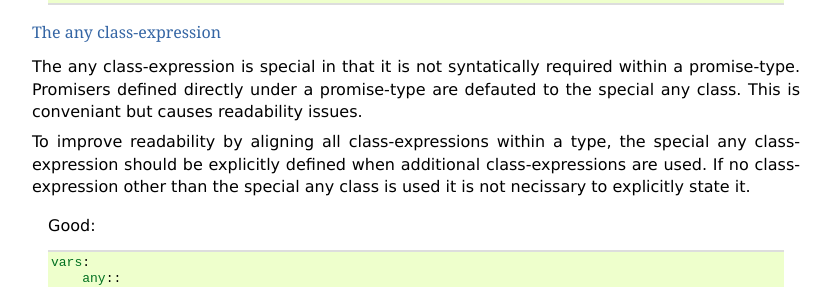
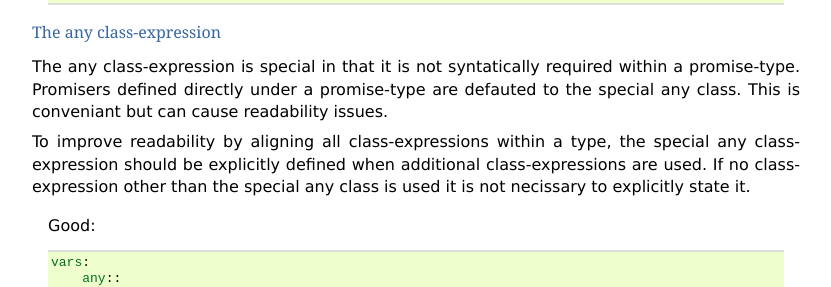
Before and after one commit to nickanderson/CFengine3-Style-Guide, a Sphinx documentation site: the page built from source/index.rst, in a window 1280 px wide and 900 px high, scrolled down 992 px. Shown: the part 203-490 px from the top of the window, without its empty margins (48-879 px from the left). Built offline with Sphinx 7.4.7, drawn with Linux system fonts in a browser that asks for light colours.

Commit message:
Fix grammer

```diff
--- a/source/index.rst
+++ b/source/index.rst
@@ -74,7 +74,7 @@ The any class-expression
 ~~~~~~~~~~~~~~~~~~~~~~~~
 The any class-expression is special in that it is not syntatically required
 within a promise-type. Promisers defined directly under a promise-type are
-defauted to the special any class. This is conveniant but causes readability
+defauted to the special any class. This is conveniant but can cause readability
 issues.
 
 To improve readability by aligning all class-expressions within a type, the
```
